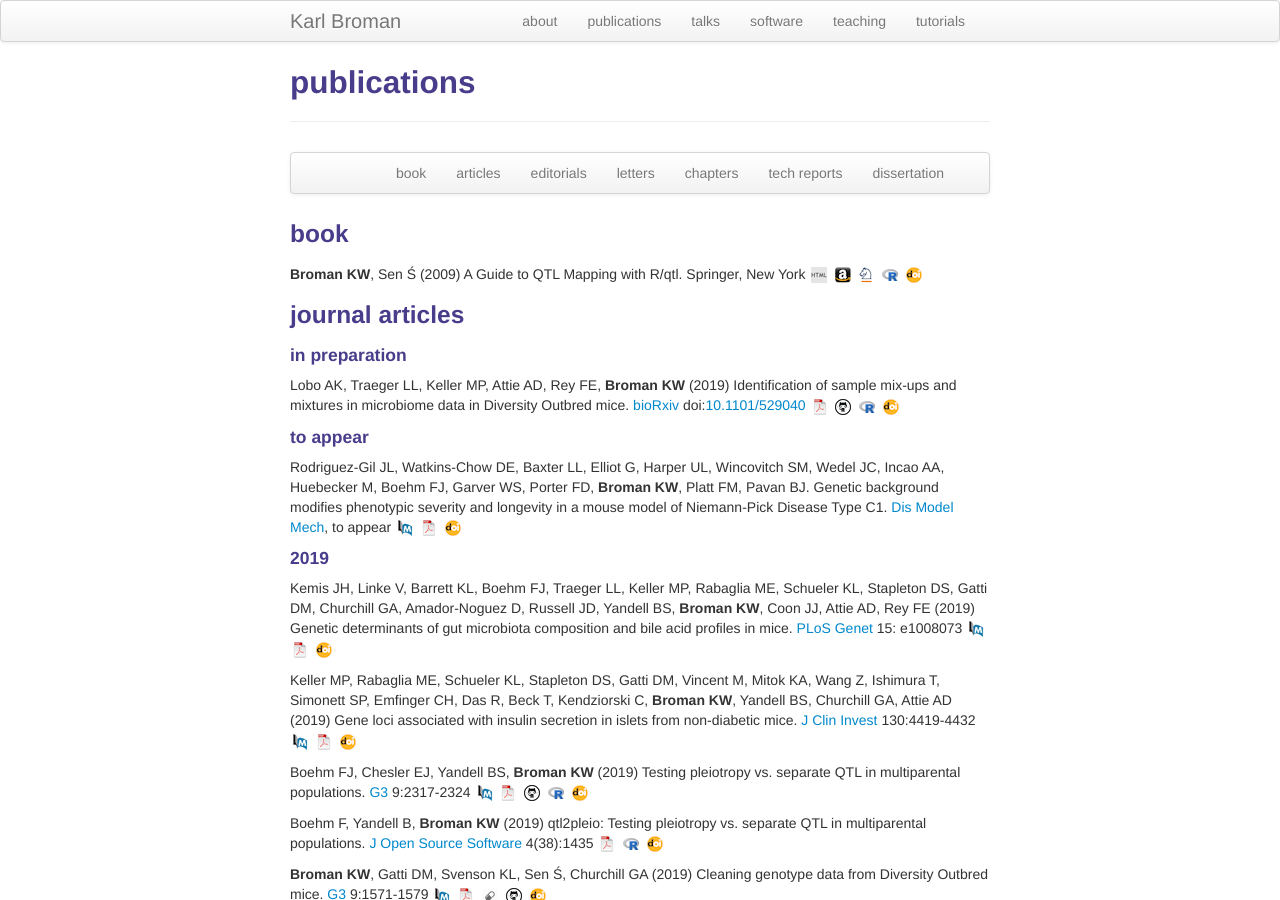
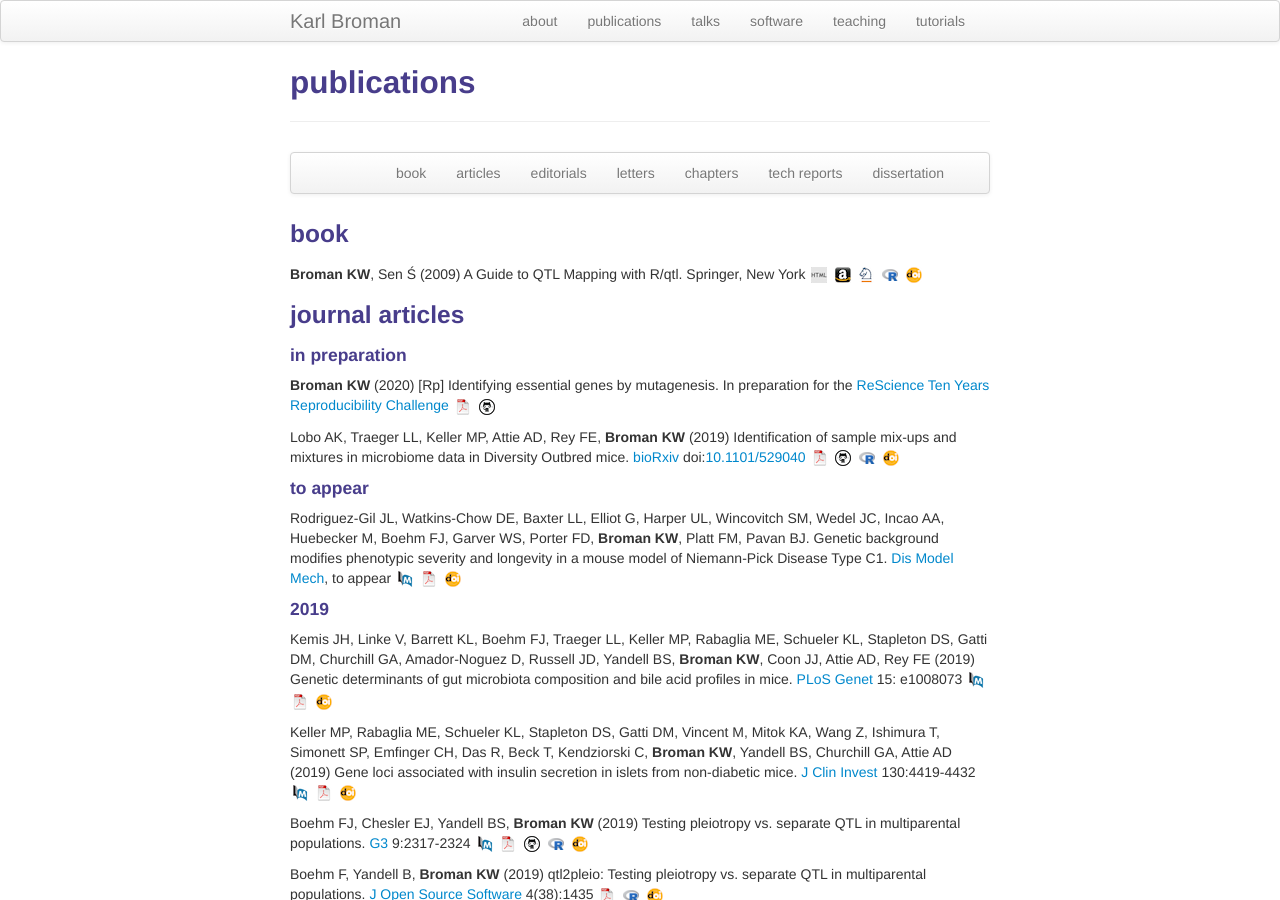
Before and after one commit to kbroman/kbroman.github.io, a Jekyll site: the page built from pages/pubs.md, in a window 1280 px wide and 900 px high. Built offline with Jekyll 4.4.1, drawn with Linux system fonts in a browser that asks for light colours.

Commit message:
Add ReScience manuscript to pages/pubs

```diff
--- a/pages/pubs.md
+++ b/pages/pubs.md
@@ -32,6 +32,12 @@ description: Karl Broman's publications
 ### <a name="articles"></a>journal articles
 
 #### in preparation
+
+**Broman KW** (2020) \[Rp\] Identifying essential genes by mutagenesis. In
+preparation for the [ReScience Ten Years Reproducibility
+Challenge](https://rescience.github.io/ten-years)
+[![pdf](icons16/pdf-icon.png)](https://kbroman.org/Paper_ReScience2020/article/article.pdf)
+[![GitHub](icons16/github-icon.png)](https://github.com/kbroman/Paper_ReScience2020)
 
 Lobo AK, Traeger LL, Keller MP, Attie AD, Rey FE, **Broman KW** (2019)
 Identification of sample mix-ups and mixtures in microbiome data in
```
